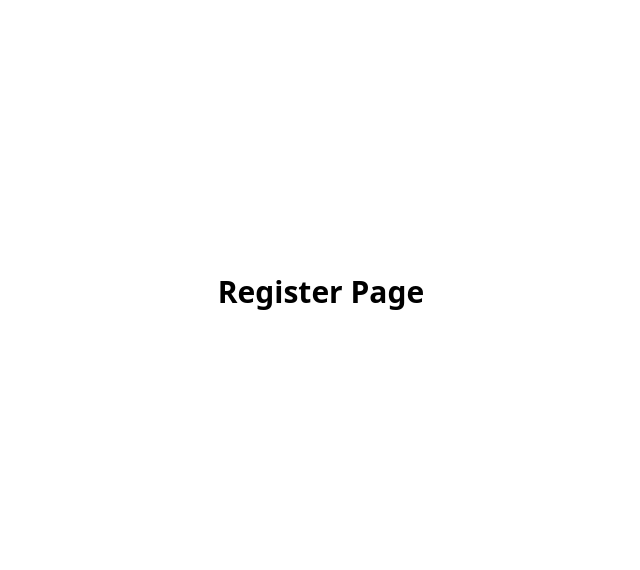
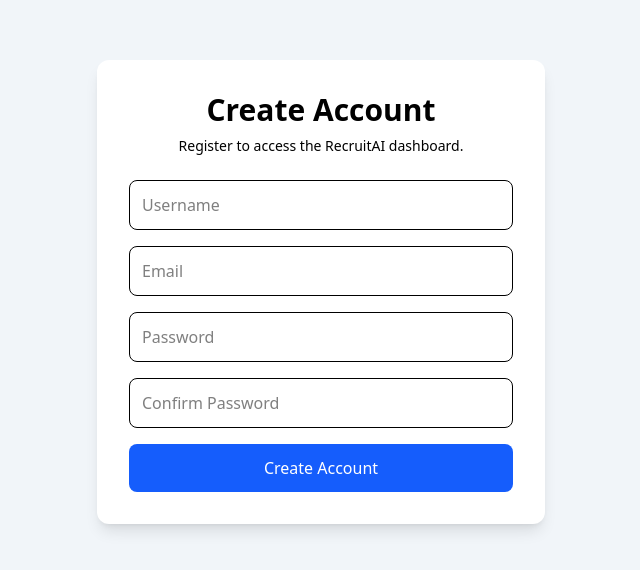
Before and after one commit to Ecxlipze/Python-Tasks-5, a Next.js app in the folder smart-recruitment-system/frontend/: page /register in a window 1280 px wide. Shown: the part 108-678 px from the top of the page, without its empty margins (319-959 px from the left). Built offline with nearby package versions, Linux system fonts and the light colour scheme.

Commit message:
5 Authentication System

```diff
--- a/smart-recruitment-system/frontend/app/(protected)/layout.tsx
+++ b/smart-recruitment-system/frontend/app/(protected)/layout.tsx
@@ -1,3 +1,9 @@
+"use client";
+
+import { useEffect } from "react";
+import { useRouter } from "next/navigation";
+
+import { useAuth } from "@/context/AuthContext";
 import DashboardShell from "@/components/layout/DashboardShell";
 
 export default function ProtectedLayout({
@@ -5,5 +11,24 @@ export default function ProtectedLayout({
 }: {
   children: React.ReactNode;
 }) {
+  const router = useRouter();
+  const { access } = useAuth();
+
+  useEffect(() => {
+    if (!access) {
+      router.replace("/login");
+    }
+  }, [access, router]);
+
+  if (!access) {
+    return (
+      <div className="flex min-h-screen items-center justify-center bg-slate-100">
+        <p className="text-sm text-muted-foreground">
+          Checking session...
+        </p>
+      </div>
+    );
+  }
+
   return <DashboardShell>{children}</DashboardShell>;
 }
--- a/smart-recruitment-system/frontend/app/(protected)/settings/page.tsx
+++ b/smart-recruitment-system/frontend/app/(protected)/settings/page.tsx
@@ -1,6 +1,7 @@
 "use client";
 
 import { useEffect, useState } from "react";
+import { useRouter } from "next/navigation";
 import { toast } from "sonner";
 
 import { useAuth } from "@/context/AuthContext";
@@ -25,6 +26,7 @@ const defaultProfile: ProfileSettings = {
 };
 
 export default function SettingsPage() {
+  const router = useRouter();
   const { logout } = useAuth();
   const [profile, setProfile] = useState<ProfileSettings>(() => {
     if (typeof window === "undefined") {
@@ -86,7 +88,7 @@ export default function SettingsPage() {
 
   function handleLogout() {
     logout();
-    window.location.href = "/login";
+    router.replace("/login");
   }
 
   return (
--- a/smart-recruitment-system/frontend/app/register/page.tsx
+++ b/smart-recruitment-system/frontend/app/register/page.tsx
@@ -1,9 +1,166 @@
+"use client";
+
+import { useState } from "react";
+import { useRouter } from "next/navigation";
+import { useForm } from "react-hook-form";
+import { zodResolver } from "@hookform/resolvers/zod";
+import { z } from "zod";
+import { toast } from "sonner";
+
+import { registerUser } from "@/services/auth";
+
+const registerSchema = z
+  .object({
+    username: z.string().min(1, "Username is required"),
+    email: z.string().email("Enter a valid email"),
+    password: z.string().min(6, "Password must be at least 6 characters"),
+    confirmPassword: z.string().min(1, "Confirm your password"),
+  })
+  .refine((values) => values.password === values.confirmPassword, {
+    message: "Passwords do not match",
+    path: ["confirmPassword"],
+  });
+
+type RegisterFormValues = z.infer<typeof registerSchema>;
+
 export default function RegisterPage() {
+  const router = useRouter();
+  const [submitError, setSubmitError] = useState("");
+
+  const form = useForm<RegisterFormValues>({
+    resolver: zodResolver(registerSchema),
+    defaultValues: {
+      username: "",
+      email: "",
+      password: "",
+      confirmPassword: "",
+    },
+  });
+
+  async function handleSubmit(values: RegisterFormValues) {
+    try {
+      setSubmitError("");
+
+      await registerUser({
+        username: values.username,
+        email: values.email,
+        password: values.password,
+      });
+
+      toast.success("Account created successfully. Please log in.");
+      router.push("/login");
+    } catch (error) {
+      const responseData =
+        typeof error === "object" && error !== null && "response" in error
+          ? (error as {
+              response?: {
+                data?: Record<string, string[] | string>;
+              };
+            }).response?.data
+          : undefined;
+
+      const message =
+        (Array.isArray(responseData?.username)
+          ? responseData.username[0]
+          : responseData?.username) ||
+        (Array.isArray(responseData?.email)
+          ? responseData.email[0]
+          : responseData?.email) ||
+        (Array.isArray(responseData?.password)
+          ? responseData.password[0]
+          : responseData?.password) ||
+        responseData?.detail ||
+        "Registration failed";
+
+      setSubmitError(message);
+    }
+  }
+
   return (
-    <div className="flex h-screen items-center justify-center">
-      <h1 className="text-3xl font-bold">
-        Register Page
-      </h1>
+    <div className="flex min-h-screen items-center justify-center bg-slate-100 p-4">
+      <div className="w-full max-w-md rounded-xl bg-white p-8 shadow-lg">
+        <h1 className="mb-2 text-center text-3xl font-bold">
+          Create Account
+        </h1>
+        <p className="mb-6 text-center text-sm text-muted-foreground">
+          Register to access the RecruitAI dashboard.
+        </p>
+
+        <form
+          onSubmit={form.handleSubmit(handleSubmit)}
+          className="space-y-4"
+        >
+          <div className="space-y-1">
+            <input
+              type="text"
+              placeholder="Username"
+              {...form.register("username")}
+              className="w-full rounded-lg border p-3"
+            />
+            {form.formState.errors.username ? (
+              <p className="text-sm text-red-600">
+                {form.formState.errors.username.message}
+              </p>
+            ) : null}
+          </div>
+
+          <div className="space-y-1">
+            <input
+              type="email"
+              placeholder="Email"
+              {...form.register("email")}
+              className="w-full rounded-lg border p-3"
+            />
+            {form.formState.errors.email ? (
+              <p className="text-sm text-red-600">
+                {form.formState.errors.email.message}
+              </p>
+            ) : null}
+          </div>
+
+          <div className="space-y-1">
+            <input
+              type="password"
+              placeholder="Password"
+              {...form.register("password")}
+              className="w-full rounded-lg border p-3"
+            />
+            {form.formState.errors.password ? (
+              <p className="text-sm text-red-600">
+                {form.formState.errors.password.message}
+              </p>
+            ) : null}
+          </div>
+
+          <div className="space-y-1">
+            <input
+              type="password"
+              placeholder="Confirm Password"
+              {...form.register("confirmPassword")}
+              className="w-full rounded-lg border p-3"
+            />
+            {form.formState.errors.confirmPassword ? (
+              <p className="text-sm text-red-600">
+                {form.formState.errors.confirmPassword.message}
+              </p>
+            ) : null}
+          </div>
+
+          {submitError ? (
+            <p className="rounded bg-red-100 p-3 text-sm text-red-600">
+              {submitError}
+            </p>
+          ) : null}
+
+          <button
+            type="submit"
+            disabled={form.formState.isSubmitting}
+            className="w-full rounded-lg bg-blue-600 py-3 text-white transition hover:bg-blue-700 disabled:opacity-50"
+          >
+            {form.formState.isSubmitting ? "Creating Account..." : "Create Account"}
+          </button>
+        </form>
+      </div>
     </div>
   );
 }
--- a/smart-recruitment-system/frontend/context/AuthContext.tsx
+++ b/smart-recruitment-system/frontend/context/AuthContext.tsx
@@ -3,7 +3,6 @@
 import {
   createContext,
   useContext,
-  useEffect,
   useState,
 } from "react";
 
@@ -20,15 +19,13 @@ export function AuthProvider({
 }: {
   children: React.ReactNode;
 }) {
-  const [access, setAccess] = useState<string | null>(null);
+  const [access, setAccess] = useState<string | null>(() => {
+    if (typeof window === "undefined") {
+      return null;
+    }
 
-  useEffect(() => {
-    const token = localStorage.getItem("access");
-
-    if (token) {
-      setAccess(token);
-    }
-  }, []);
+    return localStorage.getItem("access");
+  });
 
   const login = (
     accessToken: string,
--- a/smart-recruitment-system/frontend/services/api.ts
+++ b/smart-recruitment-system/frontend/services/api.ts
@@ -20,4 +20,19 @@ api.interceptors.request.use((config) => {
   return config;
 });
 
+api.interceptors.response.use(
+  (response) => response,
+  (error) => {
+    if (error?.response?.status === 401 && typeof window !== "undefined") {
+      localStorage.clear();
+
+      if (window.location.pathname !== "/login") {
+        window.location.replace("/login");
+      }
+    }
+
+    return Promise.reject(error);
+  }
+);
+
 export default api;
--- a/smart-recruitment-system/frontend/services/auth.ts
+++ b/smart-recruitment-system/frontend/services/auth.ts
@@ -10,9 +10,22 @@ export interface LoginResponse {
   refresh: string;
 }
 
+export interface RegisterPayload {
+  username: string;
+  email: string;
+  password: string;
+}
+
 export const loginUser = async (
   payload: LoginPayload
 ): Promise<LoginResponse> => {
   const { data } = await api.post("/auth/login/", payload);
   return data;
 };
+
+export const registerUser = async (
+  payload: RegisterPayload
+): Promise<{ username: string; email: string }> => {
+  const { data } = await api.post("/auth/register/", payload);
+  return data;
+};
```
Also changed, not shown: 1 other file (tests, documents, lock files or other folders).
